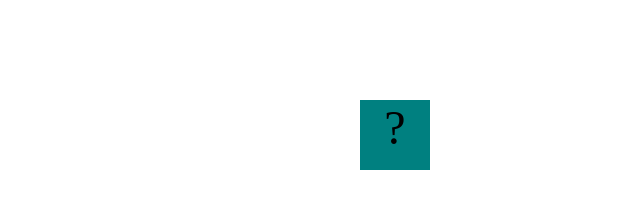
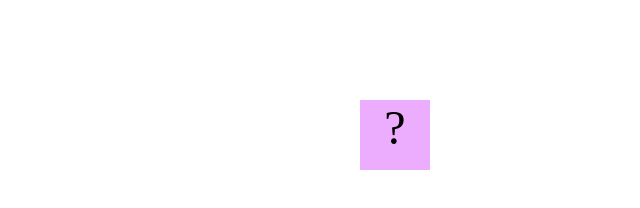
Before and after one commit to allisonfournet/allisonfournet.github.io, a plain HTML site: page projects/bouncing-box/index.html in a window 1280 px wide. Shown: the whole page, without its empty margins (640-1280 px from the left). Drawn offline with Linux system fonts and the light colour scheme.

Commit message:
add bouncing box

```diff
--- a/projects/bouncing-box/index.html
+++ b/projects/bouncing-box/index.html
@@ -8,7 +8,7 @@
 		.box {
 			width: 70px;
 			height: 70px;
-			background-color: teal;
+			background-color: rgb(236, 173, 255);
 			font-size: 300%;
 			text-align: center;
 			user-select: none;
@@ -16,6 +16,7 @@
 			position: absolute;
 			top: 100px;
 			left: 100px;  /* <--- Change me! */
+
 		}
 		.board{
 			height: 100vh;
@@ -66,6 +67,9 @@
 			var points = 0
 			var speed = 10
 
+
+
+
 			/*
 			This Function will be called 20 times/second. Each time it is called,
 			it should move the Box to a new location. If the box drifts off the screen
@@ -81,7 +85,6 @@
 					speed = speed * -1
 				}
 			};
-
 			/*
 			This Function will be called each time the box is clicked. Each time it is called,
 			it should increase the points total, increase the speed, and move the box to
```
